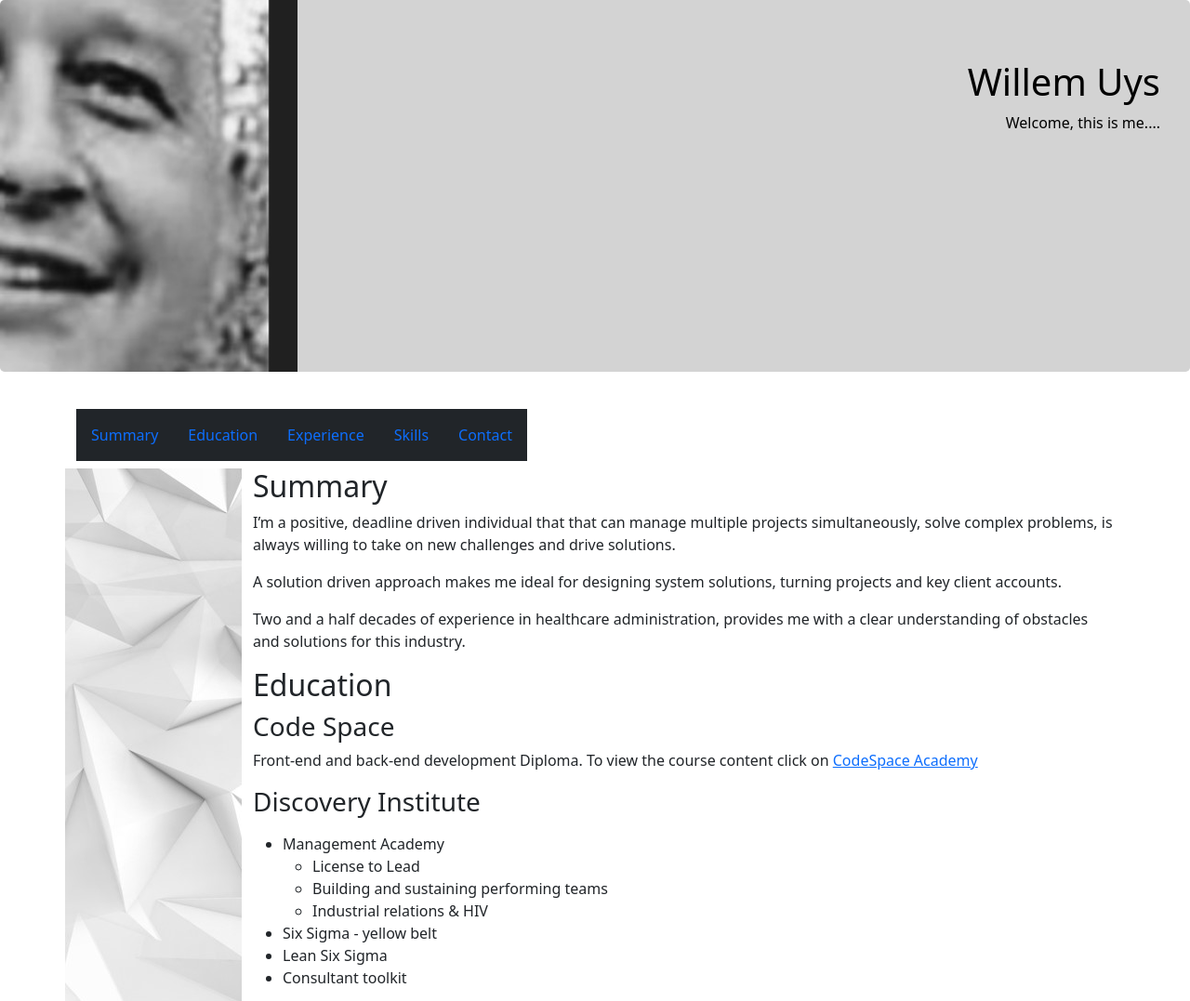
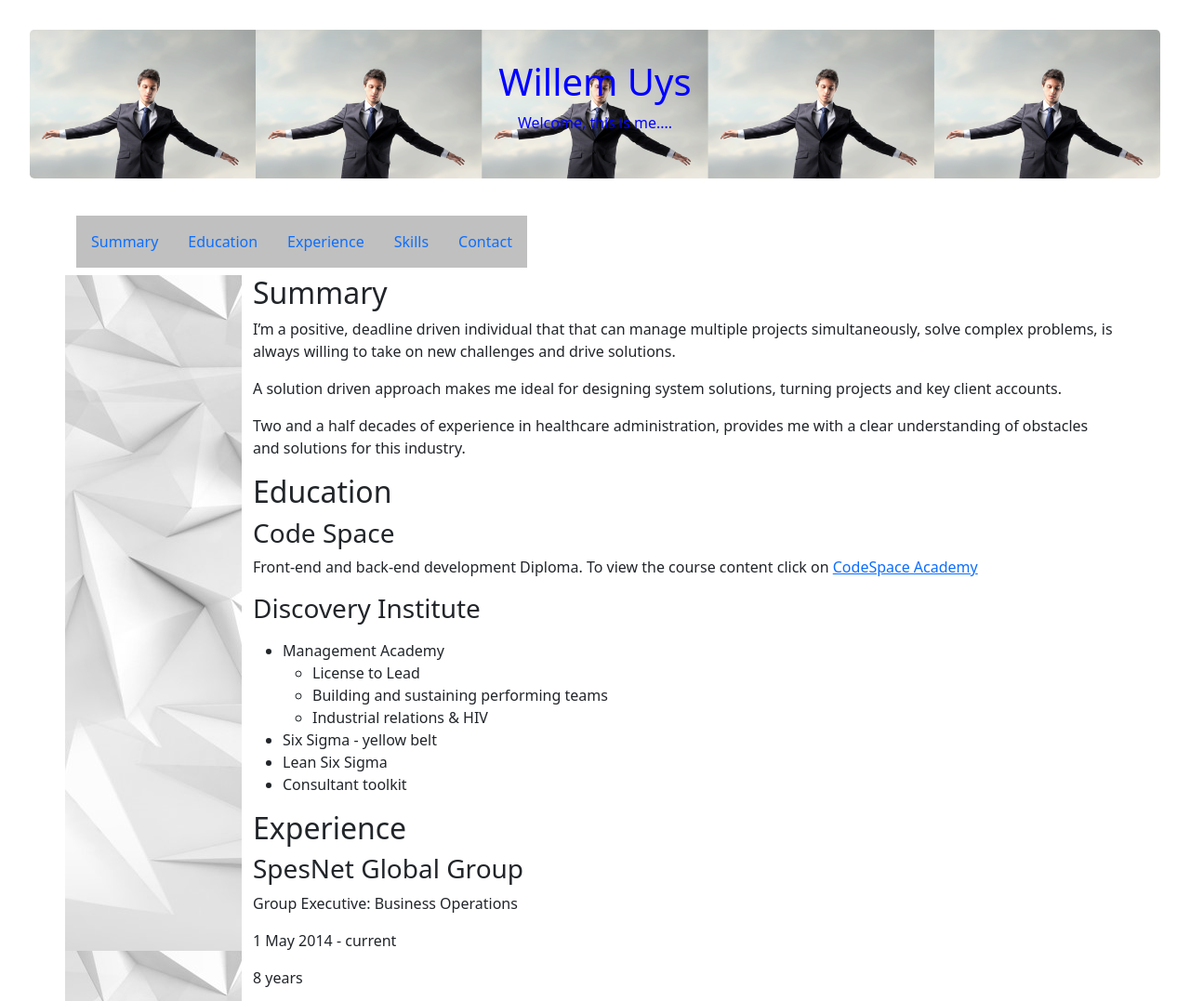
Before and after one commit to Willemu/Resume10Final, a plain HTML site: page index.html in a window 1280 px wide. Shown: the top 1077 px of the page at 93% size. Drawn offline with nearby package versions, Linux system fonts and the light colour scheme.

Commit message:
Final final resume 10 update
Final update!

```diff
--- a/index.html
+++ b/index.html
@@ -27,12 +27,10 @@
               }
 
       .jumbotron {
-        background-size: 25%;
-        background-repeat: no-repeat;
-        height: 50vh;
-        background-position: left;
-        background-color: lightgray;
-        color: black;
+        background-size: 20%;
+        padding: 2rem;
+        margin:2rem;
+        color:blue ;
                             }
     </style>
 
@@ -44,9 +42,9 @@ Changes reflected immediately in my resume-->
 <body>
 <!--added jumbotron for the heading and removed circle around the image. Then decided to
 to rather use the image as a background-->
-  <div class="jumbotron text-right"
+  <div class="jumbotron text-center"
 
-    style="background-image: url(Images/profilepichalfface.jpg);"
+    style="background-image: url(Images/balacingact.png);"
      id="heading">
 
     <h1>Willem Uys</h1>
@@ -58,7 +56,7 @@ clicks on it. Also created the container here-->
   <div class="navbar">
 
   <div class="container">
-    <header class="navbar navbar-dark bg-dark text color white">
+    <header class="navbar navbar-light">
       <ul class="nav col-center">
         <li class="nav-item"><a href="#summary" class="nav-link active" aria-current="page">Summary</a></li>
         <li class="nav-item"><a href="#education" class="nav-link">Education</a></li>
```
